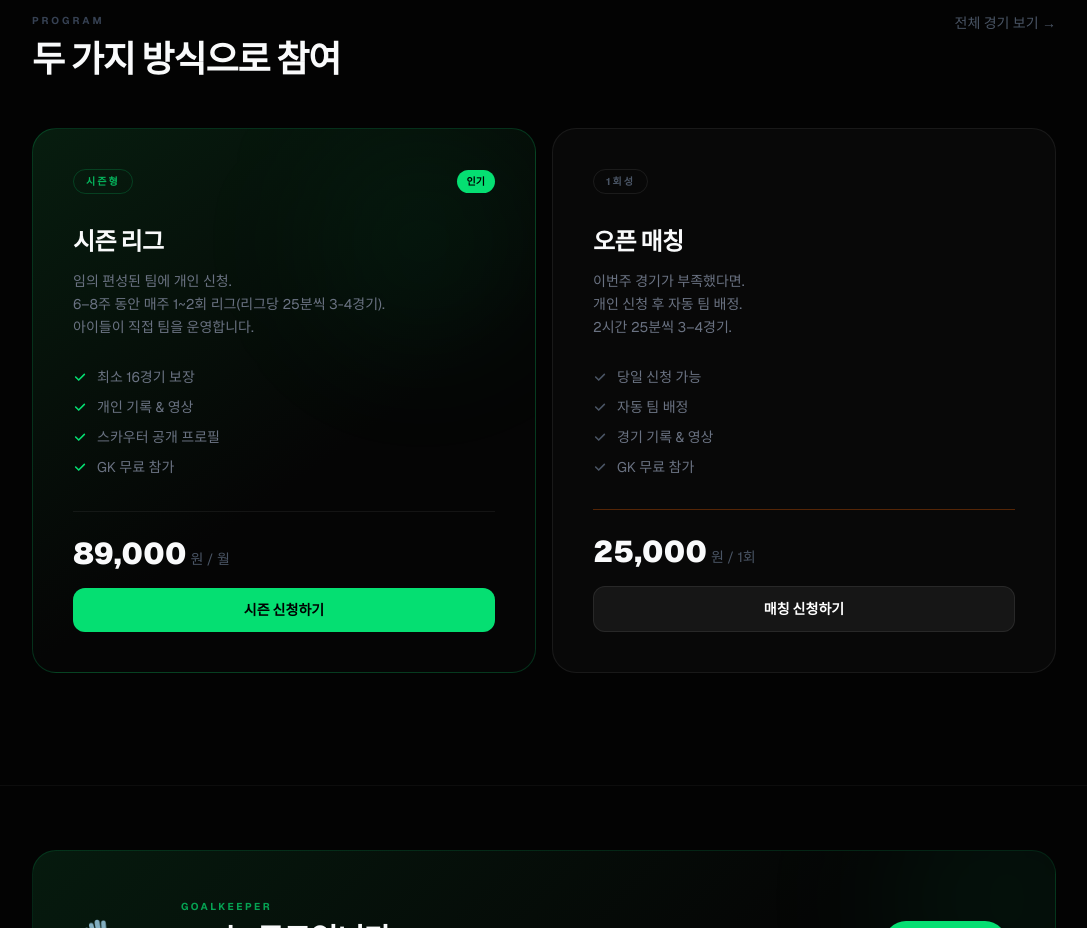
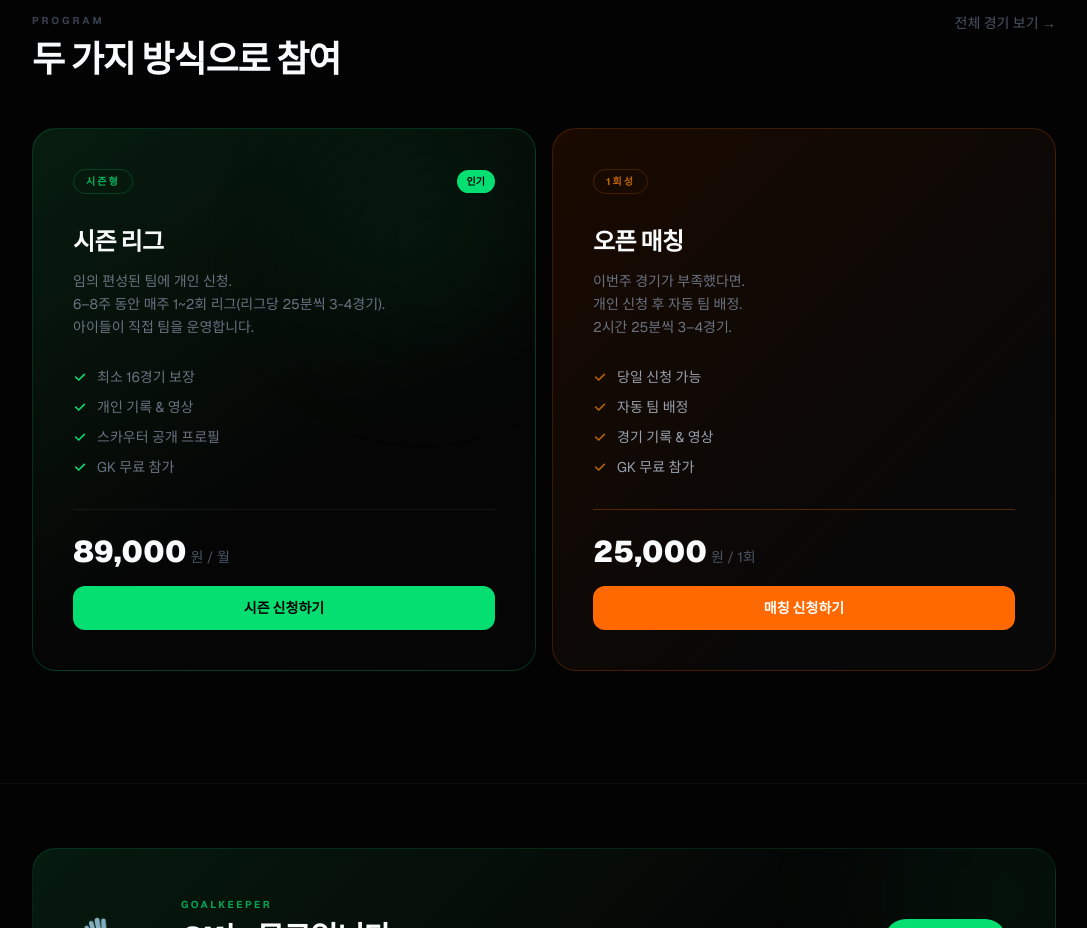
Before and after one commit to lwonbin91-ai/ronda-libre, a Next.js app: page / in a window 1280 px wide. Shown: the part 2200-3128 px from the top of the page, without its empty margins (96-1183 px from the left). Built offline with nearby package versions, Linux system fonts and the light colour scheme; no server answers.

Commit message:
style: orange theme for open matching card

```diff
--- a/src/app/page.tsx
+++ b/src/app/page.tsx
@@ -169,16 +169,16 @@ export default function Home() {
               </div>
             </div>
 
-            <div className="relative rounded-3xl border border-white/7 bg-[#080808] p-8 sm:p-10 flex flex-col">
+            <div className="relative rounded-3xl border border-orange-500/20 p-8 sm:p-10 flex flex-col" style={{ background: "linear-gradient(135deg, #1a0a00 0%, #080808 70%)" }}>
               <div className="flex items-center justify-between mb-8">
-                <span className="text-[10px] font-bold text-gray-600 tracking-[0.2em] uppercase border border-white/8 px-3 py-1 rounded-full">1회성</span>
+                <span className="text-[10px] font-bold text-orange-400/70 tracking-[0.2em] uppercase border border-orange-500/20 px-3 py-1 rounded-full">1회성</span>
               </div>
               <h3 className="text-2xl font-black tracking-tight mb-3">오픈 매칭</h3>
               <p className="text-gray-500 text-sm leading-relaxed mb-7">이번주 경기가 부족했다면.<br />개인 신청 후 자동 팀 배정.<br />2시간 25분씩 3–4경기.</p>
               <ul className="space-y-2.5 mb-8 flex-1">
                 {["당일 신청 가능", "자동 팀 배정", "경기 기록 & 영상", "GK 무료 참가"].map((t) => (
-                  <li key={t} className="flex items-center gap-2.5 text-sm text-gray-500">
-                    <svg className="w-3.5 h-3.5 text-gray-600 shrink-0" fill="none" viewBox="0 0 16 16"><path d="M3 8l3.5 3.5L13 5" stroke="currentColor" strokeWidth="1.8" strokeLinecap="round" strokeLinejoin="round"/></svg>
+                  <li key={t} className="flex items-center gap-2.5 text-sm text-gray-400">
+                    <svg className="w-3.5 h-3.5 text-orange-400/70 shrink-0" fill="none" viewBox="0 0 16 16"><path d="M3 8l3.5 3.5L13 5" stroke="currentColor" strokeWidth="1.8" strokeLinecap="round" strokeLinejoin="round"/></svg>
                     {t}
                   </li>
                 ))}
@@ -188,7 +188,7 @@ export default function Home() {
                   <span className="text-3xl font-black">25,000</span>
                   <span className="text-gray-600 text-sm">원 / 1회</span>
                 </div>
-                <Link href="/matches" className="block w-full bg-white/6 text-white text-center py-3 rounded-xl font-black text-sm hover:bg-white/12 transition-colors border border-white/8">
+                <Link href="/matches" className="block w-full bg-orange-500 text-white text-center py-3 rounded-xl font-black text-sm hover:bg-orange-400 transition-colors">
                   매칭 신청하기
                 </Link>
               </div>
```
